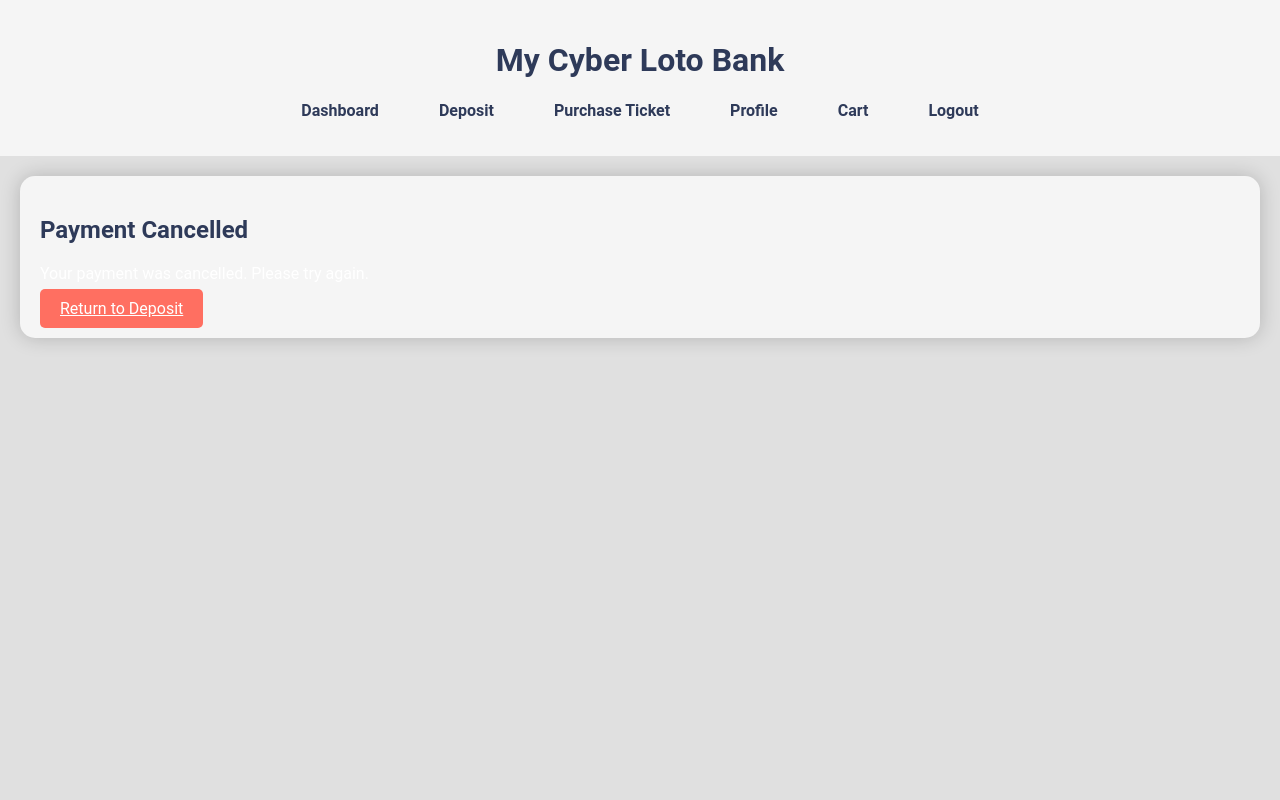
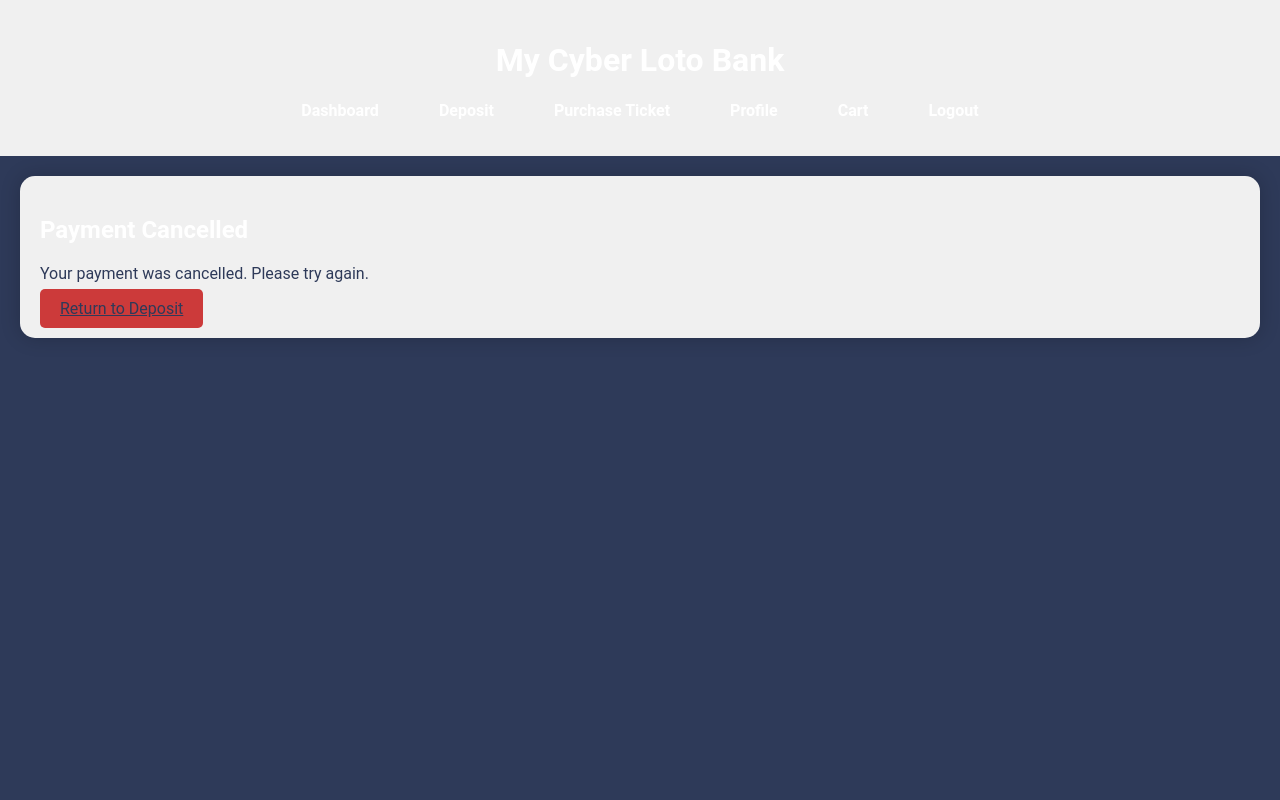
Before and after one commit to javierfevidaho/bank, a Django app: page /cancel/ in a window 1280 px wide. Run offline with Django 3.2, Linux system fonts and the light colour scheme; the first user in the database is signed in.

Commit message:
Ajustes CSS2 and image lock2

```diff
--- a/core/static/core/style.css
+++ b/core/static/core/style.css
@@ -1,14 +1,14 @@
 :root {
-    --primary-dark: #E0E0E0;   /* Light grey for main background */
-    --primary-light: #F5F5F5;  /* Lighter grey for secondary backgrounds */
-    --accent-1: #7BA6D8;       /* Lighter blue for accents */
-    --accent-2: #FF6F61;       /* Brighter red for highlights and calls-to-action */
-    --text-light: #2E3A59;     /* Dark blue for text on light backgrounds */
-    --text-dark: #FFFFFF;      /* White for text on dark backgrounds */
+    --primary-dark: #2E3A59;   /* Lighter dark blue for main background */
+    --primary-light: #F0F0F0;  /* Light grey for secondary backgrounds */
+    --accent-1: #5072A7;       /* Lighter deep blue for accents */
+    --accent-2: #CC3A3A;       /* Brighter red for highlights and calls-to-action */
+    --text-light: #FFFFFF;     /* White for text on dark backgrounds */
+    --text-dark: #2E3A59;      /* Lighter dark blue for text on light backgrounds */
     --success: #4CAF50;        /* Green for success messages */
     --warning: #FFC107;        /* Yellow for warnings */
-    --table-row-odd: #F0F0F0;  /* Light grey background color for odd rows */
-    --table-row-even: #FFFFFF; /* White background color for even rows */
+    --table-row-odd: #FFFFFF;  /* White background color for odd rows */
+    --table-row-even: #F0F0F0; /* Light grey background color for even rows */
 }
 
 body {
```
Also changed, not shown: static/style.css (+8 -8 lines).
